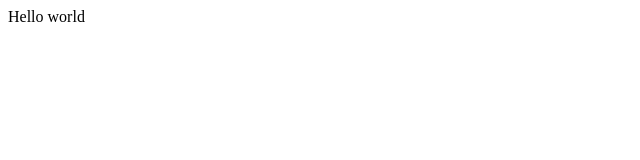
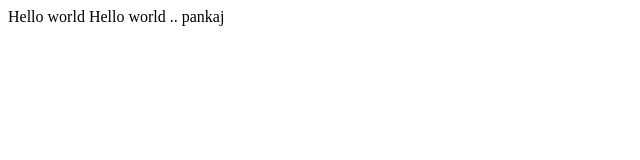
Before and after one commit to pankajjaiswal13/mercer-training, a plain HTML site: page index.html in a window 1280 px wide. Shown: the whole page, without its empty margins (0-640 px from the left). Drawn offline with Linux system fonts and the light colour scheme.

Commit message:
testing merge

```diff
--- a/index.html
+++ b/index.html
@@ -1,5 +1,6 @@
 <html>
     <body>
         Hello world
+        Hello world .. pankaj
     </body>
 </html>
```
